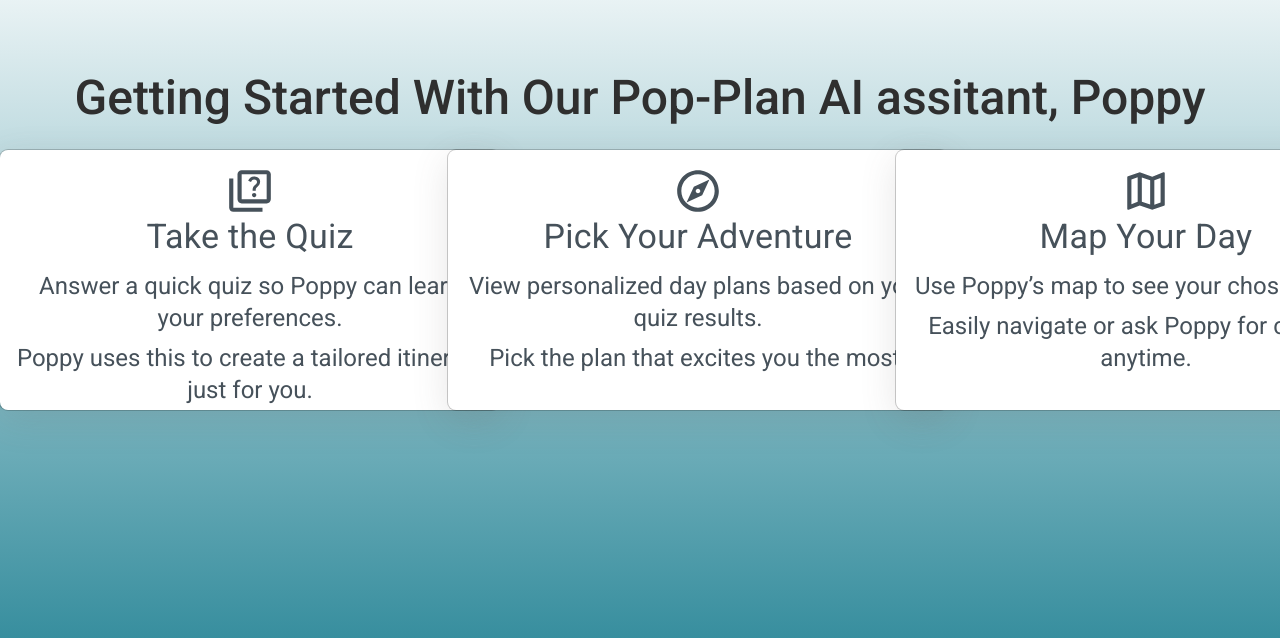
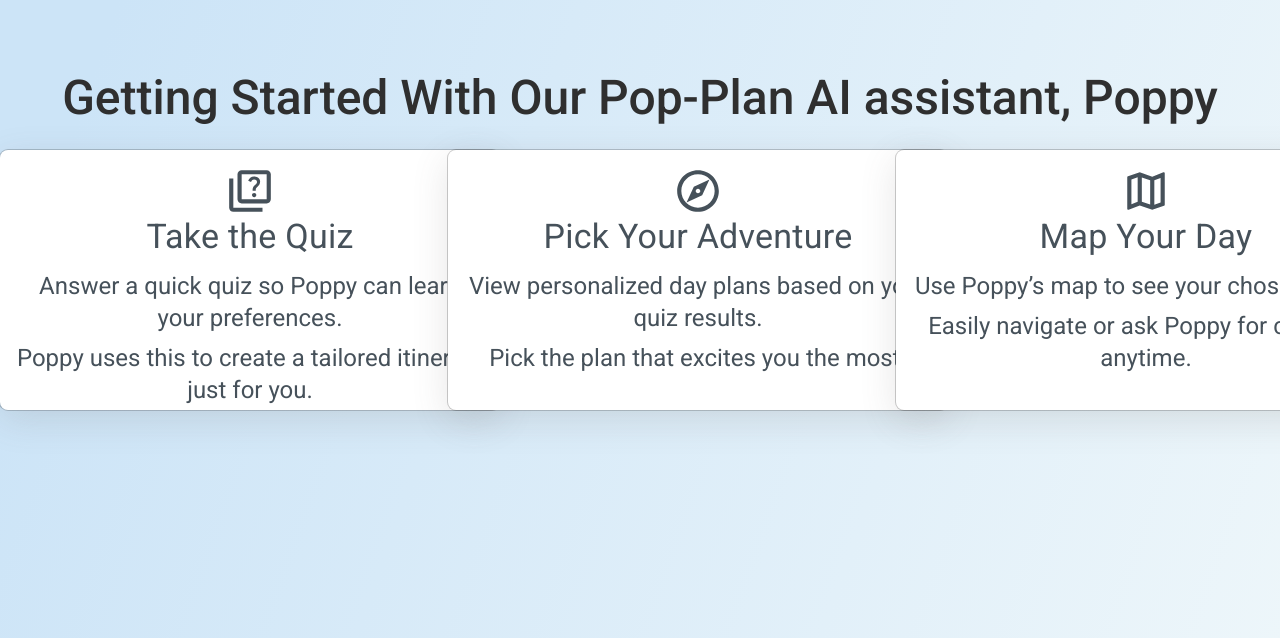
Before and after one commit to qwheadstarter/pop-plan, a Next.js app: page / in a window 1280 px wide. Shown: the part 960-1598 px from the top of the page. Built offline with nearby package versions, Linux system fonts and the light colour scheme; no server answers.

Commit message:
adjust bg

```diff
--- a/app/components/FeaturedDestinations.jsx
+++ b/app/components/FeaturedDestinations.jsx
@@ -23,7 +23,7 @@ const FeaturedDestinations = () => {
             mb: 3,
           }}
         >
-          Instant Itineraries Where Ever You Are
+          Instant Itineraries Wherever You Are
         </Typography>
         <Grid container spacing={15}>
           <Grid item xs={12} sm={6} md={4}>
@@ -289,7 +289,6 @@ const FeaturedDestinations = () => {
               </CardContent>
             </Card>
           </Grid>
-
         </Grid>
       </Container>
     </div>
--- a/app/components/HowItWorks.jsx
+++ b/app/components/HowItWorks.jsx
@@ -20,7 +20,7 @@ const HowItWorks = forwardRef((props, ref) => (
         variant="h3"
         sx={{ textAlign: "center", color: "#2f2f2f", fontWeight: 500, mb: 3 }}
       >
-        Getting Started With Our Pop-Plan AI assitant, Poppy
+        Getting Started With Our Pop-Plan AI assistant, Poppy
       </Typography>
       <Grid container spacing={8}>
         <Grid item xs={12} md={4}>
@@ -136,6 +136,6 @@ const HowItWorks = forwardRef((props, ref) => (
   </div>
 ));
 
-HowItWorks.displayName = 'HowItWorks';
+HowItWorks.displayName = "HowItWorks";
 
 export default HowItWorks;
--- a/app/globals.css
+++ b/app/globals.css
@@ -41,7 +41,11 @@
   flex-direction: column;
   justify-content: center;
   align-items: center;
-  background:linear-gradient(to bottom,white 10%, #378e9e);
+  background: linear-gradient(
+    109.6deg,
+    rgb(204, 228, 247) 11.2%,
+    rgb(237, 246, 250) 100.2%
+  );
 }
 
 .how-bg {
@@ -55,7 +59,11 @@
 }
 
 .featured-destinations-container {
-  background:#378e9e;
+  background: linear-gradient(
+    109.6deg,
+    rgb(204, 228, 247) 11.2%,
+    rgb(237, 246, 250) 100.2%
+  );
   height: 100vh;
   overflow: hidden;
   display: flex;
@@ -64,7 +72,12 @@
 }
 
 .pricing-container {
-  background: linear-gradient(to bottom, #378e9e 35%, #ae2012);
+  /* background: linear-gradient(to bottom, #378e9e 35%, #ae2012); */
+  background: linear-gradient(
+    109.6deg,
+    rgb(204, 228, 247) 11.2%,
+    rgb(237, 246, 250) 100.2%
+  );
   height: 100vh;
   overflow: hidden;
   display: flex;
```
